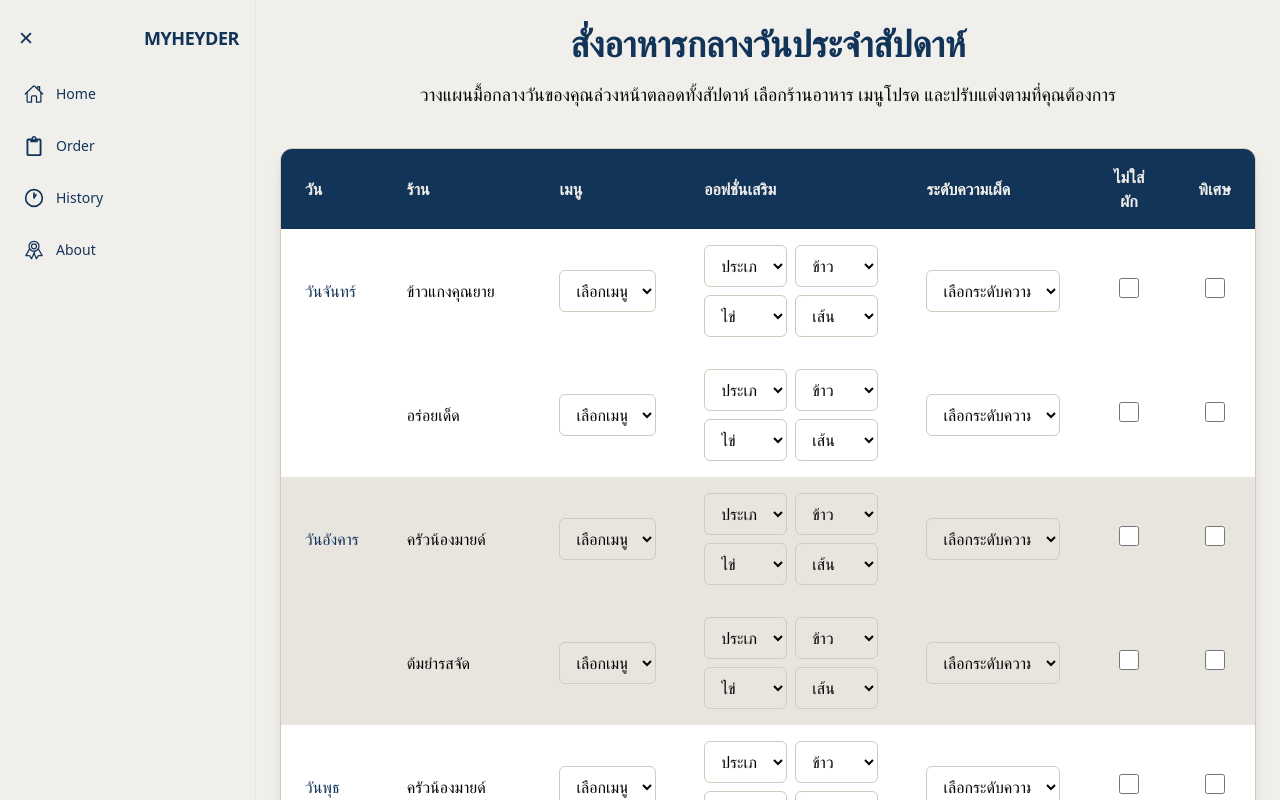
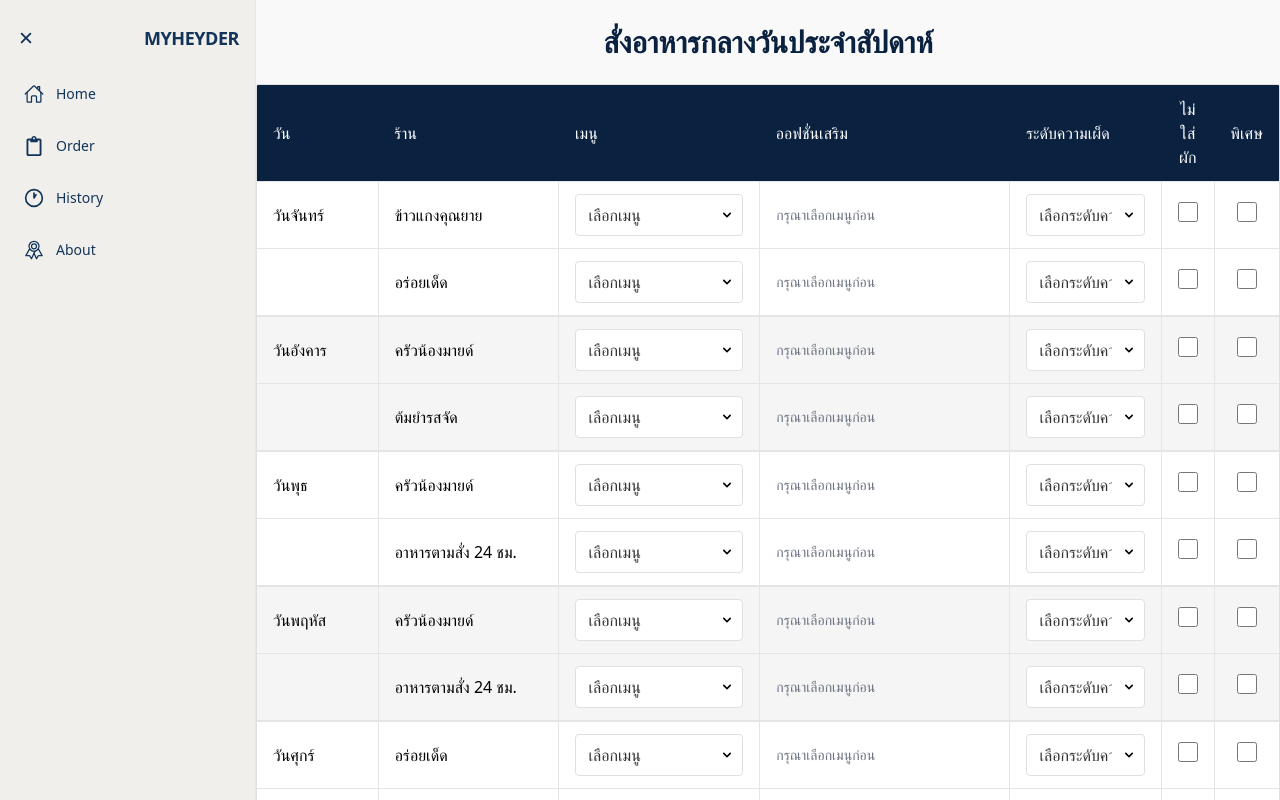
Before and after one commit to Ponanarutt/myhiwder-frontend, a React (Create React App) app in the folder frontend/: page / in a window 1280 px wide. Both pictures are taken after a click on the button "Order". Built offline with nearby package versions, Linux system fonts and the light colour scheme.

Commit message:
Modify UI in order page

```diff
--- a/frontend/src/component/Orderpage.js
+++ b/frontend/src/component/Orderpage.js
@@ -9,48 +9,92 @@ const randomShop = () => {
   return shops[Math.floor(Math.random() * shops.length)];
 };
 
-const mainMenuOptions = [
-  "ข้าวกะเพรา", "ก๋วยเตี๋ยวน้ำ", "ข้าวไข่เจียว", "ราดหน้า",
-  "ผัดพริกแกง", "ข้าวหมูทอด", "สุกี้น้ำ", "ยำวุ้นเส้น"
-];
+// เมนูหลักพร้อมประเภทเนื้อสัตว์
+const mainMenuCategories = {
+  "กะเพรา": ["หมูสับ", "หมูกรอบ", "ไก่", "เนื้อ", "กุ้ง", "ปลาหมึก", "ทะเล", "เจ"],
+  "ผัดพริกแกง": ["หมู", "ไก่", "เนื้อ", "กุ้ง", "ปลาหมึก", "ทะเล"],
+  "ข้าวผัด": ["หมู", "ไก่", "กุ้ง", "ปู", "ทะเล", "อเมริกัน", "ธรรมดา"],
+  "ก๋วยเตี๋ยว": ["หมู", "ไก่", "เนื้อ", "เย็นตาโฟ", "ต้มยำ", "เกาเหลา"],
+  "สุกี้": ["หมู", "ไก่", "ทะเล", "รวมมิตร"],
+  "ผัดซีอิ๊ว": ["หมู", "ไก่", "กุ้ง"],
+  "ราดหน้า": ["หมู", "ไก่", "ทะเล", "เจ"],
+  "ข้าวหน้า": ["หมูทอด", "ไก่ทอด", "หมูแดง", "เป็ดย่าง"],
+  "ยำ": ["วุ้นเส้น", "มาม่า", "ปลาหมึก", "ทะเล", "รวมมิตร"]
+};
 
-const spiceLevels = ["ปกติ", "ไม่เผ็ด", "เผ็ดน้อย", "เผ็ดมาก"];
+// สร้างรายการเมนูทั้งหมด
+const allMenuOptions = [];
+Object.entries(mainMenuCategories).forEach(([menuName, meatTypes]) => {
+  meatTypes.forEach(meatType => {
+    allMenuOptions.push(`${menuName}${meatType}`);
+  });
+});
 
-const addonGroups = {
-  ประเภท: ["น้ำ", "แห้ง"],
-  ข้าว: ["ข้าว", "ไม่เอาข้าว"],
-  ไข่: ["ไข่ดาว", "ไข่เจียว"],
-  เส้น: ["หมี่เหลือง", "หมี่ขาว", "เส้นเล็ก", "เส้นใหญ่"]
+// ออฟชั่นเสริมตามประเภทเมนู
+const menuAddons = {
+  "กะเพรา": ["ไข่"],
+  "ผัดพริกแกง": ["ไข่"],
+  "ข้าวผัด": ["ไข่"],
+  "ก๋วยเตี๋ยว": ["เส้น", "น้ำซุป"],
+  "สุกี้": ["น้ำ/แห้ง"],
+  "ผัดซีอิ๊ว": ["เส้น"],
+  "ราดหน้า": ["เส้น"],
+  "ข้าวหน้า": ["ข้าว"],
+  "ยำ": ["ข้าว"]
 };
+
+const addonOptions = {
+  "ไข่": ["ไข่ดาว", "ไข่เจียว", "ไม่ใส่ไข่"],
+  "เส้น": ["เส้นเล็ก", "เส้นใหญ่", "บะหมี่", "หมี่ขาว", "หมี่เหลือง", "วุ้นเส้น"],
+  "น้ำซุป": ["ต้มยำ", "น้ำใส", "น้ำตก", "เย็นตาโฟ"],
+  "น้ำ/แห้ง": ["น้ำ", "แห้ง"],
+  "ข้าว": ["ข้าวหอมมะลิ", "ข้าวไรซ์เบอร์รี่", "ไม่เอาข้าว"]
+};
+
+const spiceLevels = ["ไม่เผ็ด", "เผ็ดน้อย", "ปกติ", "เผ็ดมาก", "เผ็ดสุดๆ"];
 
 const autoSubmit = (data) => {
   console.log("✅ Auto-submit:", data);
 };
 
+// ฟังก์ชั่นสำหรับหาประเภทเมนูหลักจากชื่อเมนูเต็ม
+const getMenuCategory = (fullMenuName) => {
+  for (const [category, meatTypes] of Object.entries(mainMenuCategories)) {
+    if (meatTypes.some(meat => fullMenuName.includes(category + meat))) {
+      return category;
+    }
+  }
+  return null;
+};
+
+// ฟังก์ชั่นสำหรับหาออฟชั่นเสริมที่เกี่ยวข้องกับเมนู
+const getRelevantAddons = (menuName) => {
+  const category = getMenuCategory(menuName);
+  if (!category || !menuAddons[category]) return [];
+  return menuAddons[category];
+};
+
 const Orderpage = () => {
   // Only include weekdays (Monday-Friday)
   const days = useMemo(() => {
-    const weekdays = ["จันทร์", "อังคาร", "พุธ", "พฤหัส", "ศุกร์"];
+    const weekdays = [
+      { name: "วันจันทร์", shops: 2 },
+      { name: "วันอังคาร", shops: 2 },
+      { name: "วันพุธ", shops: 2 },
+      { name: "วันพฤหัส", shops: 2 },
+      { name: "วันศุกร์", shops: 2 }
+    ];
+
     return weekdays.map((day) => ({
-      day,
-      shops: [
-        {
+      day: day.name,
+      shops: Array(day.shops).fill().map(() => ({
         shopName: randomShop(),
         menu: "",
         spiceLevel: "",
         isSpecial: false,
         noVeg: false,
-          addons: { ประเภท: "", ข้าว: "", ไข่: "", เส้น: "" },
-        },
-        {
-          shopName: randomShop(),
-          menu: "",
-          spiceLevel: "",
-          isSpecial: false,
-          noVeg: false,
-          addons: { ประเภท: "", ข้าว: "", ไข่: "", เส้น: "" },
-        },
-      ],
+        addons: {}
+      }))
     }));
   }, []);
 
@@ -58,133 +102,175 @@ const Orderpage = () => {
 
   const handleChange = (dayIdx, shopIdx, field, value) => {
     const updated = [...menuData];
+
+    // ถ้าเปลี่ยนเมนู ให้รีเซ็ตออฟชั่นเสริมทั้งหมด
+    if (field === "menu") {
+      updated[dayIdx].shops[shopIdx].addons = {};
+    }
+
     updated[dayIdx].shops[shopIdx][field] = value;
     setMenuData(updated);
     autoSubmit(updated);
   };
 
-  const handleAddonGroupChange = (dayIdx, shopIdx, group, value) => {
+  const handleAddonChange = (dayIdx, shopIdx, addonType, value) => {
     const updated = [...menuData];
-    updated[dayIdx].shops[shopIdx].addons[group] = value;
+    if (!updated[dayIdx].shops[shopIdx].addons) {
+      updated[dayIdx].shops[shopIdx].addons = {};
+    }
+    updated[dayIdx].shops[shopIdx].addons[addonType] = value;
     setMenuData(updated);
     autoSubmit(updated);
   };
 
-  // Custom color palette
+  // Custom color palette based on the image
   const colors = {
-    background: "rgb(241, 239, 236)",
-    secondary: "rgb(212, 201, 190)",
-    primary: "rgb(18, 52, 88)",
-    text: "rgb(3, 3, 3)",
-    lightText: "rgb(241, 239, 236)",
-    lightBackground: "rgb(255, 255, 255)",
-    rowAlternate: "rgb(232, 228, 222)",
+    background: "#f9f9f9",
+    headerBackground: "#0a2240", // สีน้ำเงินเข้มสำหรับส่วนหัวตาราง
+    headerText: "#ffffff",
+    rowEven: "#ffffff",
+    rowOdd: "#f5f5f5",
+    text: "#333333",
+    border: "#e0e0e0",
+    selectBg: "#ffffff",
+    borderRow: "#e5e5e5", // สีเส้นแบ่งแถว
   };
 
   return (
-    <div className="w-full min-h-screen p-6" style={{ backgroundColor: colors.background }}>
-      <div className="max-w-full mx-auto">
-        {/* Header Section - Made Larger with single line text */}
-        <div className="mb-10 text-center">
-          <h1 className="text-4xl font-bold mb-4" style={{ color: colors.primary }}>สั่งอาหารกลางวันประจำสัปดาห์</h1>
-          <div className="whitespace-nowrap overflow-hidden text-ellipsis max-w-full mx-auto mb-4">
-            <p className="text-lg inline-block" style={{ color: colors.text }}>
-              วางแผนมื้อกลางวันของคุณล่วงหน้าตลอดทั้งสัปดาห์ เลือกร้านอาหาร เมนูโปรด และปรับแต่งตามที่คุณต้องการ
-            </p>
-          </div>
+    <div className="w-full min-h-screen" style={{ backgroundColor: colors.background }}>
+      <div className="max-w-full">
+        {/* Header Section */}
+        <div className="mb-6 text-center pt-6 px-4">
+          <h1 className="text-3xl font-bold" style={{ color: colors.headerBackground }}>สั่งอาหารกลางวันประจำสัปดาห์</h1>
         </div>
 
         {/* Table Section */}
-        <div className="rounded-xl shadow-lg overflow-hidden border"
-             style={{ backgroundColor: colors.lightBackground, borderColor: colors.secondary }}>
+        <div className="overflow-hidden border rounded-sm" style={{ borderColor: colors.border }}>
           <div className="overflow-x-auto">
-            <table className="min-w-full">
-              <thead style={{ backgroundColor: colors.primary, color: colors.lightText }}>
-                <tr className="text-base">
-                  <th className="px-6 py-4 text-left font-bold">วัน</th>
-                  <th className="px-6 py-4 text-left font-bold">ร้าน</th>
-                  <th className="px-6 py-4 text-left font-bold">เมนู</th>
-                  <th className="px-6 py-4 text-left font-bold">ออฟชั่นเสริม</th>
-                  <th className="px-6 py-4 text-left font-bold">ระดับความเผ็ด</th>
-                  <th className="px-6 py-4 text-center font-bold">ไม่ใส่ผัก</th>
-                  <th className="px-6 py-4 text-center font-bold">พิเศษ</th>
+            <table className="w-full border-collapse">
+              <thead style={{ backgroundColor: colors.headerBackground, color: colors.headerText }}>
+                <tr>
+                  <th className="px-4 py-3 text-left font-medium border-b" style={{ borderColor: colors.borderRow, width: "12%" }}>วัน</th>
+                  <th className="px-4 py-3 text-left font-medium border-b" style={{ borderColor: colors.borderRow, width: "18%" }}>ร้าน</th>
+                  <th className="px-4 py-3 text-left font-medium border-b" style={{ borderColor: colors.borderRow, width: "20%" }}>เมนู</th>
+                  <th className="px-4 py-3 text-left font-medium border-b" style={{ borderColor: colors.borderRow, width: "25%" }}>ออฟชั่นเสริม</th>
+                  <th className="px-4 py-3 text-left font-medium border-b" style={{ borderColor: colors.borderRow, width: "15%" }}>ระดับความเผ็ด</th>
+                  <th className="px-4 py-3 text-center font-medium border-b" style={{ borderColor: colors.borderRow, width: "5%" }}>ไม่ใส่ผัก</th>
+                  <th className="px-4 py-3 text-center font-medium border-b" style={{ borderColor: colors.borderRow, width: "5%" }}>พิเศษ</th>
                 </tr>
               </thead>
-              <tbody style={{ color: colors.text }}>
-                {menuData.map((dayItem, dayIdx) =>
-                  dayItem.shops.map((shop, shopIdx) => {
-                    // Alternate row colors by day (not by individual row)
-                    const isAlternateDay = dayIdx % 2 === 1;
-                    const rowBackground = isAlternateDay ? colors.rowAlternate : colors.lightBackground;
+              <tbody>
+                {menuData.map((dayItem, dayIdx) => {
+                  const isLastDayRow = dayIdx === menuData.length - 1;
+
+                  return dayItem.shops.map((shop, shopIdx) => {
+                    // หาประเภทเมนูและออฟชั่นเสริมที่เกี่ยวข้อง
+                    const relevantAddons = getRelevantAddons(shop.menu);
+                    const isOddDay = dayIdx % 2 === 0;
+                    const rowBgColor = isOddDay ? colors.rowEven : colors.rowOdd;
+                    const isLastShopInDay = shopIdx === dayItem.shops.length - 1;
+
+                    // กำหนดเส้นขอบด้านล่างสำหรับแถวสุดท้ายของแต่ละวัน
+                    const borderBottomStyle = isLastShopInDay && !isLastDayRow
+                      ? { borderBottom: `2px solid ${colors.borderRow}` }
+                      : { borderBottom: `1px solid ${colors.borderRow}` };
 
                     return (
                       <tr
                         key={`${dayIdx}-${shopIdx}`}
-                        className="transition-colors hover:bg-opacity-80"
-                        style={{ backgroundColor: rowBackground }}
+                        style={{ backgroundColor: rowBgColor, ...borderBottomStyle }}
                       >
-                        <td className="px-6 py-4 whitespace-nowrap">
+                        <td className="px-4 py-3 border-r" style={{ borderColor: colors.borderRow }}>
                           {shopIdx === 0 ? (
-                            <div className="flex items-center">
-                              <span className="font-medium text-base" style={{ color: colors.primary }}>วัน{dayItem.day}</span>
-                            </div>
+                            <div className="font-medium">{dayItem.day}</div>
                           ) : ""}
                         </td>
-                        <td className="px-6 py-4">
-                          <span className="font-medium">{shop.shopName}</span>
+                        <td className="px-4 py-3 border-r" style={{ borderColor: colors.borderRow }}>
+                          <span>{shop.shopName}</span>
                         </td>
 
                         {/* เมนู */}
-                        <td className="px-6 py-4">
+                        <td className="px-4 py-3 border-r" style={{ borderColor: colors.borderRow }}>
+                          <div className="relative">
                             <select
-                            className="w-full rounded-md px-3 py-2 focus:outline-none text-base"
+                              className="w-full px-3 py-2 border rounded cursor-pointer appearance-none pr-8"
                               style={{
-                              border: `1px solid ${colors.secondary}`,
-                              color: colors.text,
-                              backgroundColor: rowBackground
+                                backgroundColor: colors.selectBg,
+                                borderColor: colors.border,
+                                color: colors.text
                               }}
                               value={shop.menu}
                               onChange={(e) => handleChange(dayIdx, shopIdx, "menu", e.target.value)}
                             >
                               <option value="">เลือกเมนู</option>
-                            {mainMenuOptions.map((menu, i) => (
-                              <option key={i} value={menu}>{menu}</option>
+                              {Object.entries(mainMenuCategories).map(([category, meatTypes]) => (
+                                <optgroup key={category} label={category}>
+                                  {meatTypes.map((meat, i) => (
+                                    <option key={`${category}-${i}`} value={`${category}${meat}`}>
+                                      {category}{meat}
+                                    </option>
+                                  ))}
+                                </optgroup>
                               ))}
                             </select>
+                            <div className="absolute inset-y-0 right-0 flex items-center px-2 pointer-events-none">
+                              <svg className="w-4 h-4" fill="currentColor" viewBox="0 0 20 20">
+                                <path fillRule="evenodd" d="M5.293 7.293a1 1 0 011.414 0L10 10.586l3.293-3.293a1 1 0 111.414 1.414l-4 4a1 1 0 01-1.414 0l-4-4a1 1 0 010-1.414z" clipRule="evenodd"></path>
+                              </svg>
+                            </div>
+                          </div>
                         </td>
 
-                        {/* ออฟชันเสริม */}
-                        <td className="px-6 py-4">
+                        {/* ออฟชันเสริม - แสดงเฉพาะออฟชั่นที่เกี่ยวข้องกับเมนูที่เลือก */}
+                        <td className="px-4 py-3 border-r" style={{ borderColor: colors.borderRow }}>
+                          {shop.menu ? (
+                            relevantAddons.length > 0 ? (
                               <div className="grid grid-cols-2 gap-2">
-                            {Object.entries(addonGroups).map(([group, options]) => (
+                                {relevantAddons.map((addonType) => (
+                                  <div key={addonType} className="flex flex-col">
+                                    {/* <div className="text-sm mb-1">{addonType}</div>  */}
+                                    <div className="relative">
                                       <select
-                                key={group}
-                                className="w-full rounded-md px-3 py-2 focus:outline-none text-base"
+                                        className="w-full px-3 py-1 border rounded cursor-pointer appearance-none pr-8"
                                         style={{
-                                  border: `1px solid ${colors.secondary}`,
-                                  color: colors.text,
-                                  backgroundColor: rowBackground
+                                          backgroundColor: colors.selectBg,
+                                          borderColor: colors.border,
+                                          color: colors.text
                                         }}
-                                value={shop.addons[group]}
-                                onChange={(e) => handleAddonGroupChange(dayIdx, shopIdx, group, e.target.value)}
+                                        value={shop.addons[addonType] || ""}
+                                        onChange={(e) => handleAddonChange(dayIdx, shopIdx, addonType, e.target.value)}
                                       >
-                                <option value="">{group}</option>
-                                {options.map((option, i) => (
+                                        <option value="">เลือก{addonType}</option>
+                                        {addonOptions[addonType].map((option, i) => (
                                           <option key={i} value={option}>{option}</option>
                                         ))}
                                       </select>
+                                      <div className="absolute inset-y-0 right-0 flex items-center px-2 pointer-events-none">
+                                        <svg className="w-4 h-4" fill="currentColor" viewBox="0 0 20 20">
+                                          <path fillRule="evenodd" d="M5.293 7.293a1 1 0 011.414 0L10 10.586l3.293-3.293a1 1 0 111.414 1.414l-4 4a1 1 0 01-1.414 0l-4-4a1 1 0 010-1.414z" clipRule="evenodd"></path>
+                                        </svg>
+                                      </div>
+                                    </div>
+                                  </div>
                                 ))}
                               </div>
+                            ) : (
+                              <div className="text-sm text-gray-500">ไม่มีออฟชั่นเสริม</div>
+                            )
+                          ) : (
+                            <div className="text-sm text-gray-500">กรุณาเลือกเมนูก่อน</div>
+                          )}
                         </td>
 
                         {/* ความเผ็ด */}
-                        <td className="px-6 py-4">
+                        <td className="px-4 py-3 border-r" style={{ borderColor: colors.borderRow }}>
+                          <div className="relative">
                             <select
-                            className="w-full rounded-md px-3 py-2 focus:outline-none text-base"
+                              className="w-full px-3 py-2 border rounded cursor-pointer appearance-none pr-8"
                               style={{
-                              border: `1px solid ${colors.secondary}`,
-                              color: colors.text,
-                              backgroundColor: rowBackground
+                                backgroundColor: colors.selectBg,
+                                borderColor: colors.border,
+                                color: colors.text
                               }}
                               value={shop.spiceLevel}
                               onChange={(e) => handleChange(dayIdx, shopIdx, "spiceLevel", e.target.value)}
@@ -194,18 +280,20 @@ const Orderpage = () => {
                                 <option key={i} value={level}>{level}</option>
                               ))}
                             </select>
+                            <div className="absolute inset-y-0 right-0 flex items-center px-2 pointer-events-none">
+                              <svg className="w-4 h-4" fill="currentColor" viewBox="0 0 20 20">
+                                <path fillRule="evenodd" d="M5.293 7.293a1 1 0 011.414 0L10 10.586l3.293-3.293a1 1 0 111.414 1.414l-4 4a1 1 0 01-1.414 0l-4-4a1 1 0 010-1.414z" clipRule="evenodd"></path>
+                              </svg>
+                            </div>
+                          </div>
                         </td>
 
                         {/* ไม่ใส่ผัก */}
-                        <td className="px-6 py-4 text-center">
-                          <label className="inline-flex items-center">
+                        <td className="px-4 py-3 text-center border-r" style={{ borderColor: colors.borderRow }}>
+                          <label className="inline-flex items-center cursor-pointer">
                             <input
                               type="checkbox"
-                              className="w-5 h-5 rounded focus:ring-2"
-                              style={{
-                                accentColor: colors.primary,
-                                borderColor: colors.secondary
-                              }}
+                              className="w-5 h-5 rounded cursor-pointer"
                               checked={shop.noVeg}
                               onChange={(e) => handleChange(dayIdx, shopIdx, "noVeg", e.target.checked)}
                             />
@@ -213,15 +301,11 @@ const Orderpage = () => {
                         </td>
 
                         {/* พิเศษ */}
-                        <td className="px-6 py-4 text-center">
-                          <label className="inline-flex items-center">
+                        <td className="px-4 py-3 text-center">
+                          <label className="inline-flex items-center cursor-pointer">
                             <input
                               type="checkbox"
-                              className="w-5 h-5 rounded focus:ring-2"
-                              style={{
-                                accentColor: colors.primary,
-                                borderColor: colors.secondary
-                              }}
+                              className="w-5 h-5 rounded cursor-pointer"
                               checked={shop.isSpecial}
                               onChange={(e) => handleChange(dayIdx, shopIdx, "isSpecial", e.target.checked)}
                             />
@@ -229,15 +313,15 @@ const Orderpage = () => {
                         </td>
                       </tr>
                     );
-                  })
-                )}
+                  });
+                })}
               </tbody>
             </table>
           </div>
         </div>
 
         {/* Footer Section */}
-        <div className="mt-6 text-center" style={{ color: colors.text }}>
+        <div className="mt-6 text-center pb-6" style={{ color: colors.text }}>
           <p>ระบบจะบันทึกข้อมูลอัตโนมัติทุกครั้งที่มีการเปลี่ยนแปลง</p>
           <p className="mt-1">© 2025 ระบบสั่งอาหารกลางวันประจำสัปดาห์</p>
         </div>
```
Lines whose indentation alone changed are shown as unchanged.
